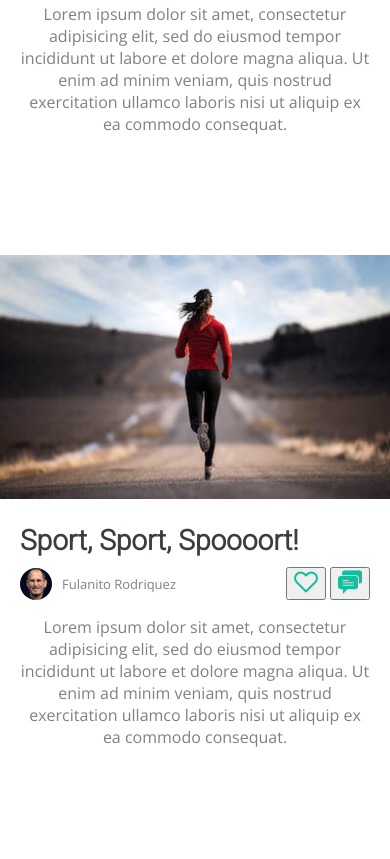
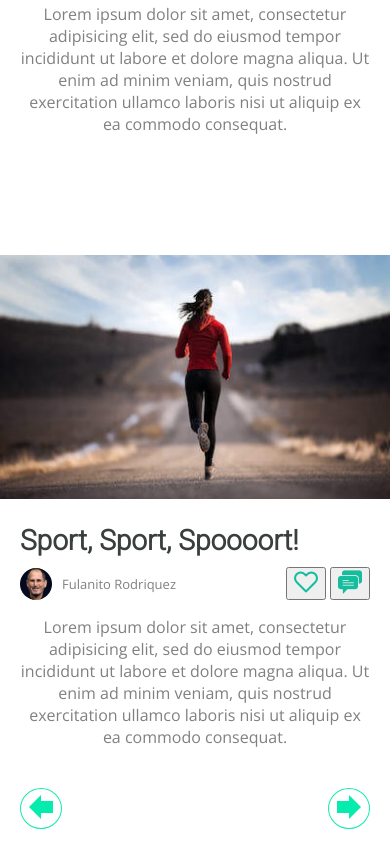
Before and after one commit to elemikelo/Frontend_Ninja, a website: page index.html in a window 390 px wide. Shown: the part 5326-6185 px from the top of the page. Before the commit the page ends 6114 px from the top, so only its background shows below. Drawn offline with nearby package versions, Linux system fonts and the light colour scheme.

Commit message:
button pag mobile list article

```diff
--- a/index.html
+++ b/index.html
@@ -12,8 +12,8 @@
   <body>
     <header class="header">
       <h1 class="title">logo</h1>
-      <button class="button-header" id="button-menu"><img class="" src="img/icons/button_menu.png" alt="button_menu"></button>
-      <button class="button-header" id="button-search"><img class="" src="img/icons/button_search.png" alt="button_menu"></button>
+      <button class="button-header" id="button-menu"><img src="img/icons/button_menu.png" alt="button_menu"></button>
+      <button class="button-header" id="button-search"><img src="img/icons/button_search.png" alt="button_menu"></button>
       <!--<input class="input-search" type="text" name="" value="" placeholder="Search">
       <div class="login_register">
         <a href="#" id="loginform">Login</a> | <a href="#">Register</a>
@@ -164,6 +164,12 @@
           </div>
         </article>
       </section>
+
+      <div class="container-buttons-pag">
+        <button type="button" class="button-next-pag button-pag" name="button"><img src="img/icons/next-pag.png" alt="button next"></button>
+        <button type="button" class="button-previous-pag button-pag" name="button"><img src="img/icons/previous-pag.png" alt="button previous"></button>
+      </div>
+
     </main>
 
   <!--  <footer class="footer">logo</footer>-->
--- a/src/scss/_list-articles.scss
+++ b/src/scss/_list-articles.scss
@@ -54,6 +54,29 @@
     	text-decoration:none;
     }
   }
+  .container-buttons-pag{
+    display: flex;
+    padding:0 20px 30px 20px;
+    .button-previous-pag{
+      order:0;
+    }
+    .button-next-pag{
+      order:1;
+      margin-left: auto;
+    }
+  }
+  .button-pag{
+    padding-left: 8px;
+    padding-top: 6px;
+    padding-bottom: 6px;
+    padding-right: 8px;
+  	background-color: $color-white;
+  	border-radius:100%;
+  	border:1px solid $color-primary;
+  	display:inline-block;
+  	cursor:pointer;
+  	text-decoration:none;
+  }
 
   video{
     max-width: 100%;
```
Also changed, not shown: dist/style.css, img/icons/next-pag.png (added), img/icons/previous-pag.png (added).
